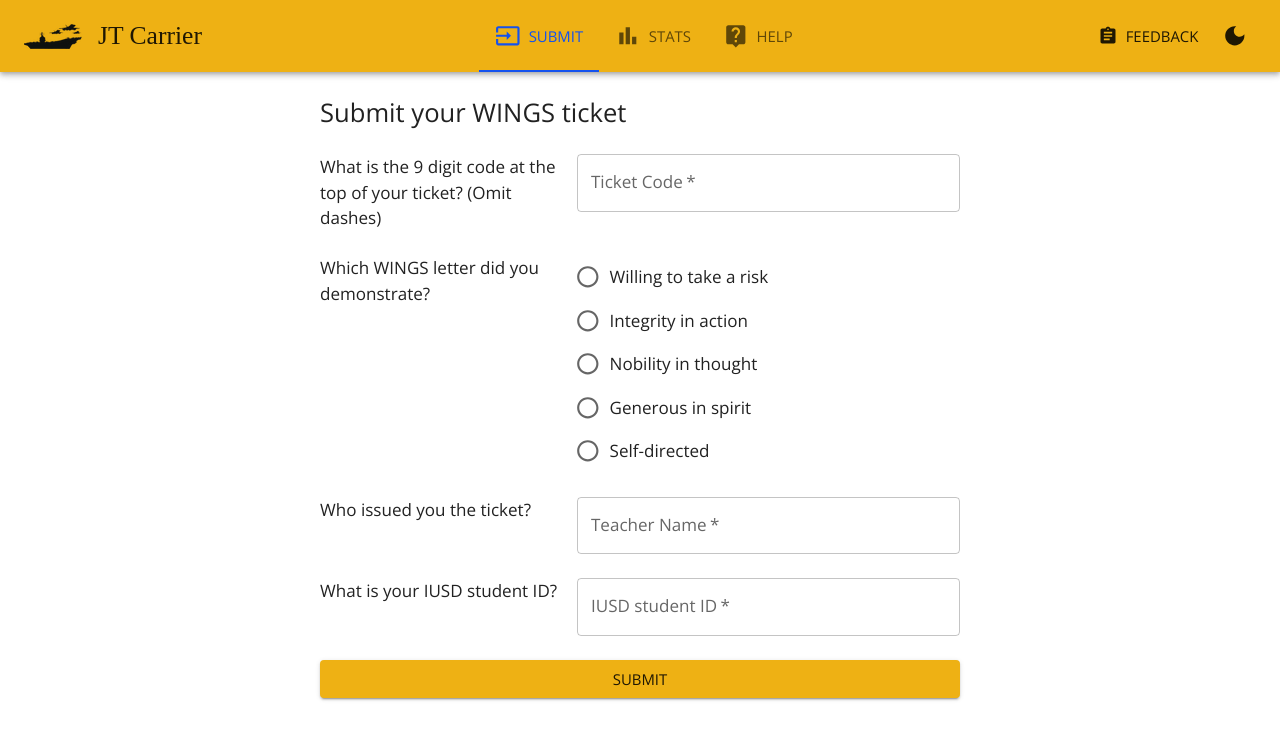
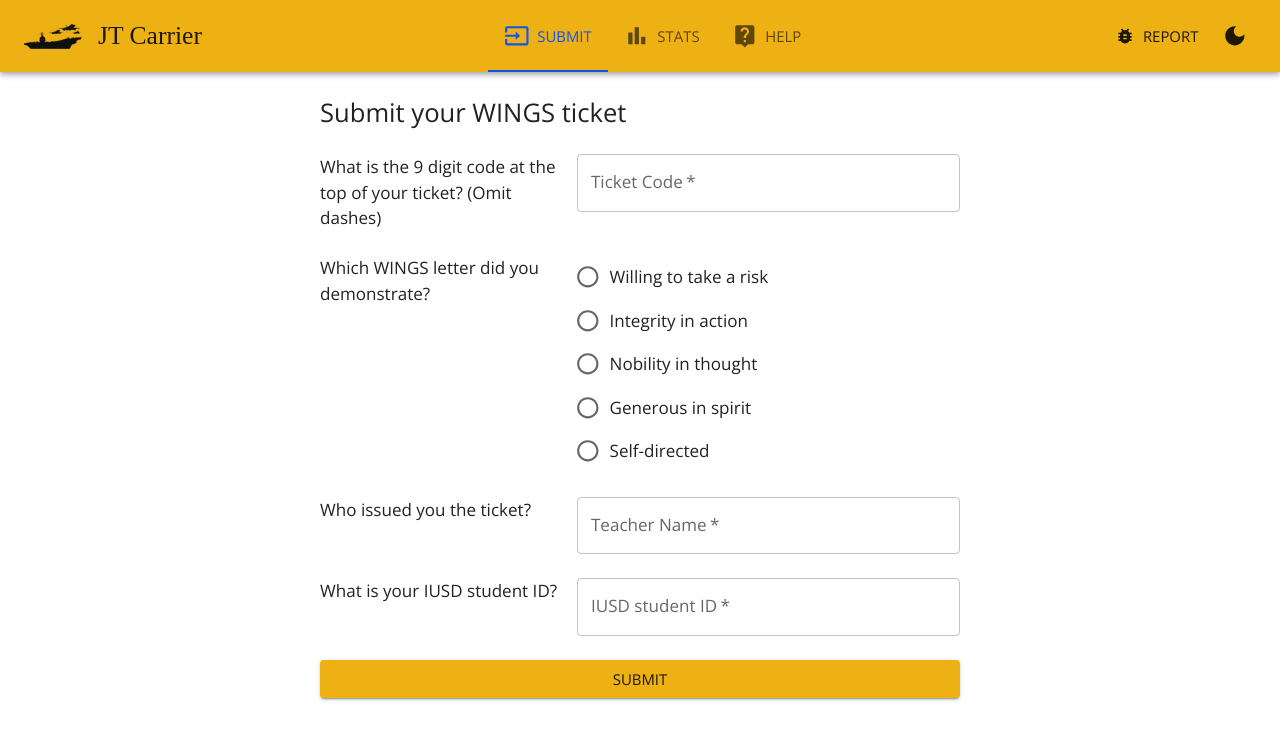
Before and after one commit to JeffreyTrail/jt-carrier, a React (Create React App) app: page / in a window 1280 px wide. Shown: the top 740 px of the page. Built offline with nearby package versions, Linux system fonts and the light colour scheme; a web font is replaced by a local one.

Commit message:
Minor wording fixes
Deleted per tri for Top 25% stats
Changed feedback to (bug) report

```diff
--- a/src/App.js
+++ b/src/App.js
@@ -18,7 +18,7 @@ import {
   Input,
   DarkMode,
   LightMode,
-  Assignment,
+  BugReport,
 } from "@mui/icons-material";
 import Ticketing from "./Ticketing";
 import Stats from "./Stats";
@@ -176,8 +176,8 @@ function App() {
             rel="noreferrer"
             variant="variant"
             color="secondary"
-            startIcon={<Assignment />}>
-            {mobile ? "":"feedback"}
+            startIcon={<BugReport />}>
+            {mobile ? "":"report"}
           </Button>
 
           <IconButton color="inherit" onClick={handleDark}>
--- a/src/Stats.js
+++ b/src/Stats.js
@@ -132,7 +132,7 @@ function Stats() {
       <Typography variant="h6">This week's homeroom drawing prize is: {prize}</Typography>
 
       <Typography variant="h6" sx={rowStyle}>
-        This trimester's cutoff for TOP 25%: {top} tickets
+        Cutoff for TOP 25%: {top} tickets
       </Typography>
 
       <Typography variant="h6" sx={rowStyle}>
```
